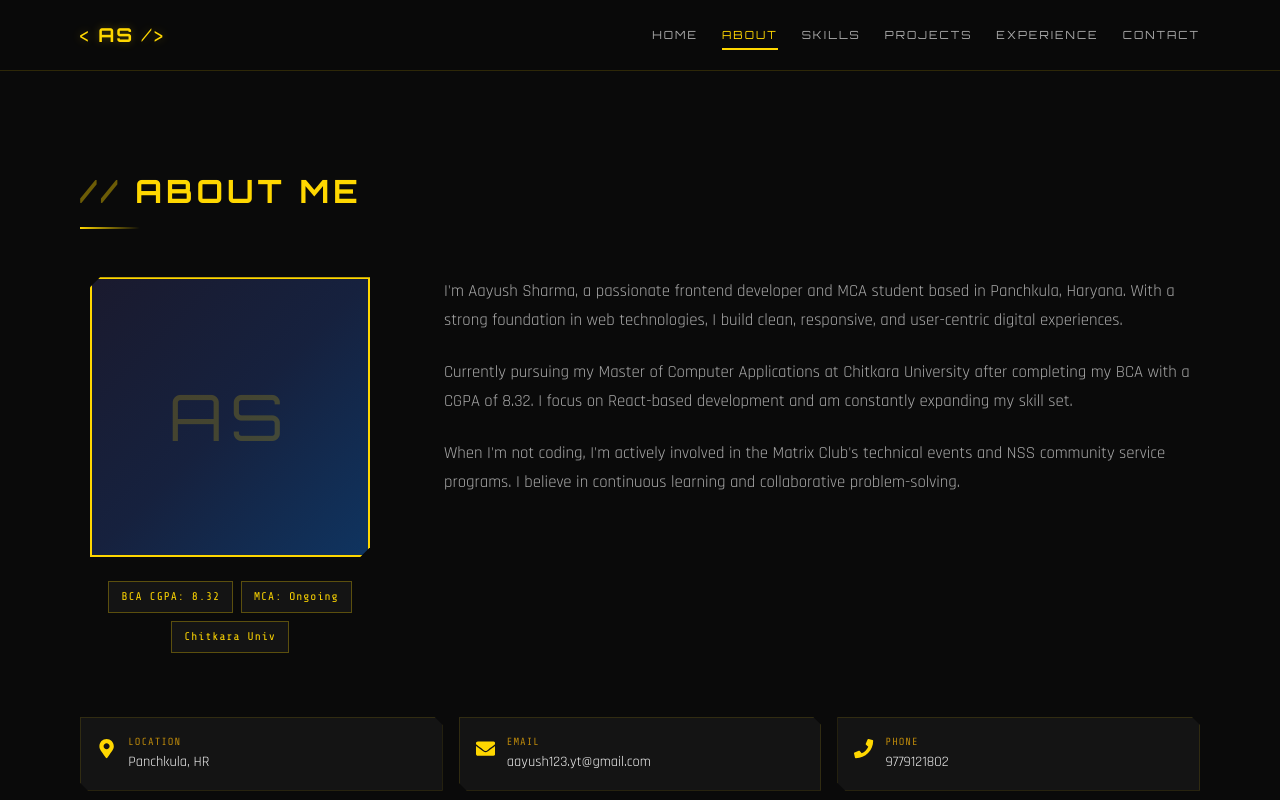
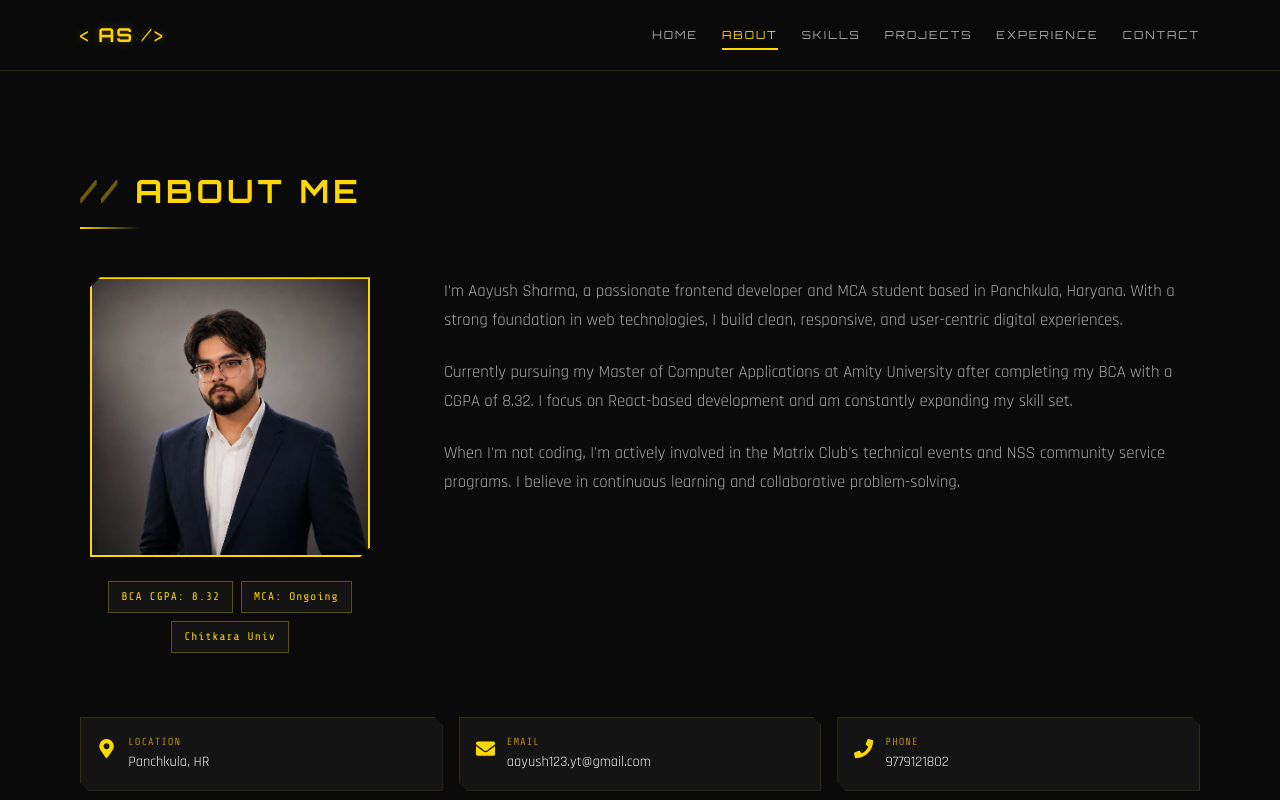
Before and after one commit to XoAayush/Portfolio, a React (Vite) app: page /about in a window 1280 px wide. Shown: the top 800 px of the page. Built offline with nearby package versions, Linux system fonts and the light colour scheme.

Commit message:
Updated Profile Pic

```diff
--- a/src/pages/About/About.css
+++ b/src/pages/About/About.css
@@ -13,16 +13,11 @@
   overflow: hidden;
 }
 .about__avatar-inner { width: 100%; height: 100%; }
-.about__avatar-placeholder {
+.about__avatar-img {
   width: 100%; height: 100%;
-  background: linear-gradient(135deg, #1a1a2e, #16213e, #0f3460);
-  display: flex;
-  align-items: center;
-  justify-content: center;
-  font-family: var(--font-display);
-  font-size: 4rem;
-  color: rgba(255,215,0,0.2);
-  letter-spacing: 8px;
+  object-fit: cover;
+  object-position: center top;
+  display: block;
 }
 .about__stats { display: flex; gap: var(--space-sm); flex-wrap: wrap; justify-content: center; }
 .about__stat-badge {
--- a/src/pages/About/About.jsx
+++ b/src/pages/About/About.jsx
@@ -21,7 +21,7 @@ const About = () => {
         <div className="about__left" data-aos="fade-right">
           <div className="about__avatar">
             <div className="about__avatar-inner">
-              <div className="about__avatar-placeholder">AS</div>
+              <img src="/aayush.png" alt="Aayush Sharma" className="about__avatar-img" />
             </div>
           </div>
           <div className="about__stats">
@@ -37,7 +37,7 @@ const About = () => {
             With a strong foundation in web technologies, I build clean, responsive, and user-centric digital experiences.
           </p>
           <p className="about__bio">
-            Currently pursuing my Master of Computer Applications at Chitkara University after completing my BCA
+            Currently pursuing my Master of Computer Applications at Amity University after completing my BCA
             with a CGPA of 8.32. I focus on React-based development and am constantly expanding my skill set.
           </p>
           <p className="about__bio">
```
Also changed, not shown: public/aayush.png (added).
